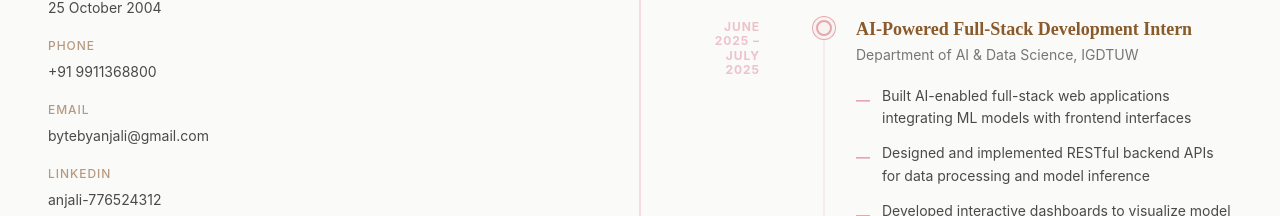
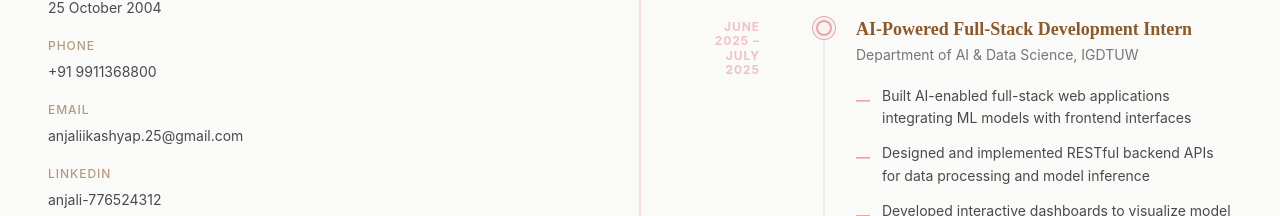
Before and after one commit to bytebyanjalii/anjalis-portfolio, a React (Vite) app: page / in a window 1280 px wide. Shown: the part 1640-1856 px from the top of the page. Built offline with nearby package versions, Linux system fonts and the light colour scheme.

Commit message:
Update contact email to anjaliikashyap.25@gmail.com

```diff
--- a/src/sections/Resume.jsx
+++ b/src/sections/Resume.jsx
@@ -5,7 +5,7 @@ export default function Resume() {
   const contact = [
     { label: 'Date of Birth', value: '25 October 2004' },
     { label: 'Phone', value: '+91 9911368800' },
-    { label: 'Email', value: 'bytebyanjali@gmail.com', href: 'mailto:bytebyanjali@gmail.com' },
+    { label: 'Email', value: 'anjaliikashyap.25@gmail.com', href: 'mailto:anjaliikashyap.25@gmail.com' },
     { label: 'LinkedIn', value: 'anjali-776524312', href: 'https://www.linkedin.com/in/anjali-776524312/' },
     { label: 'GitHub', value: 'bytebyanjalii', href: 'https://github.com/bytebyanjalii' },
   ]
```
